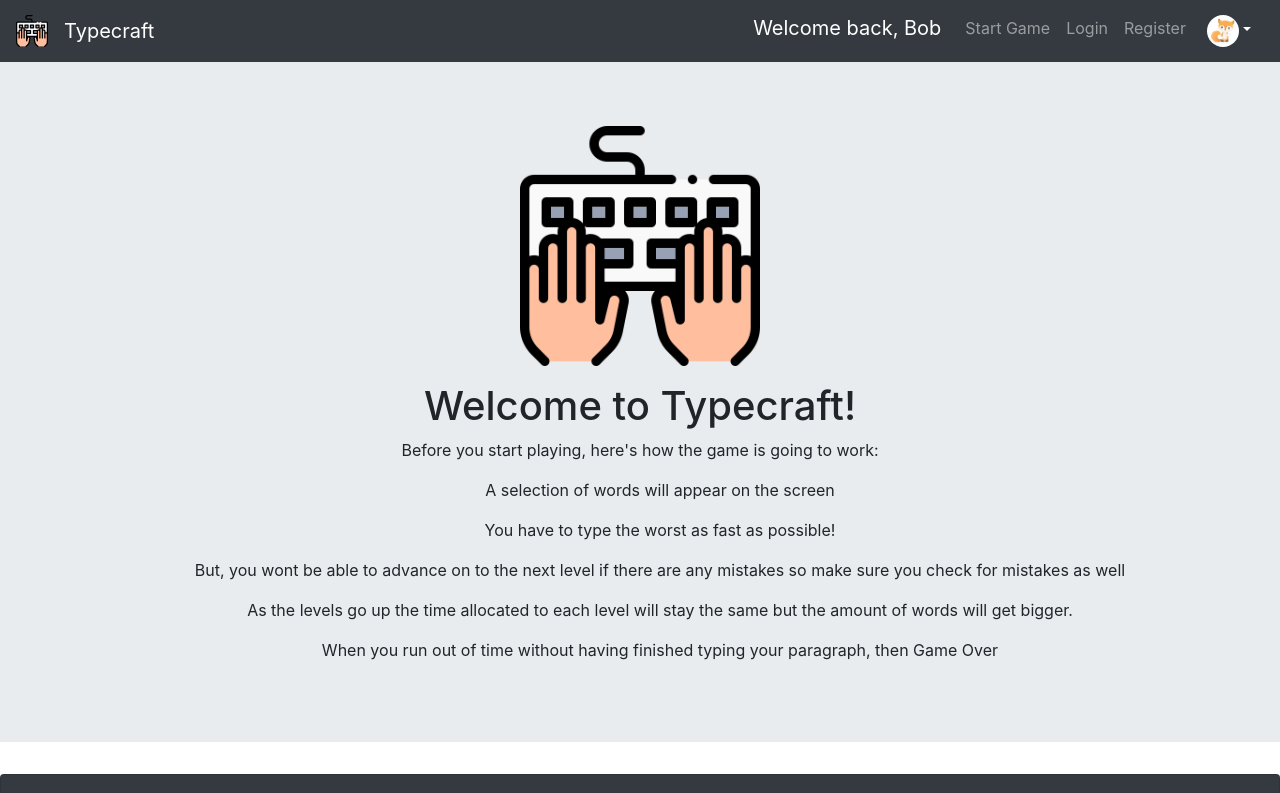
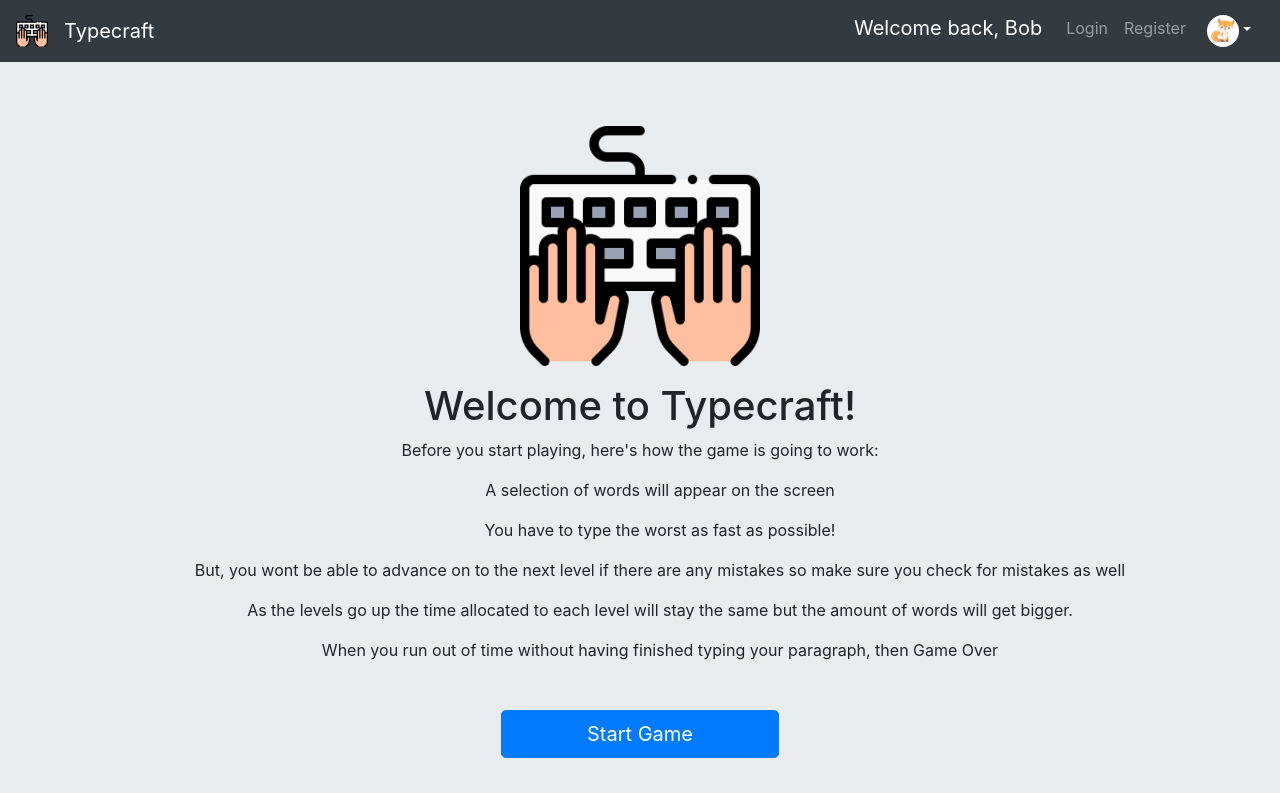
Before and after one commit to rbbenett/final-project-lhl, a React (Create React App) app in the folder final-project/: page / in a window 1280 px wide. Shown: the top 793 px of the page. Built offline with nearby package versions, Linux system fonts and the light colour scheme; no server answers; the HTML template or start-up script is replaced by a standard one.

Commit message:
Moved start game button to welcome page

```diff
--- a/final-project/src/App.js
+++ b/final-project/src/App.js
@@ -46,7 +46,6 @@ function App() {
           </Nav>
           <Nav>
             <Navbar.Brand>Welcome back, Bob</Navbar.Brand>
-            <Nav.Link href="/play">Start Game</Nav.Link>
             <Nav.Link onClick={handleShowLogin}>Login</Nav.Link>
             <Nav.Link onClick={handleShowRegister}>Register</Nav.Link>
             <Dropdown>
--- a/final-project/src/components/WelcomePage.css
+++ b/final-project/src/components/WelcomePage.css
@@ -7,3 +7,8 @@
   height: auto;
   margin-bottom: 1rem;
 }
+
+a.btn {
+  margin-top: 2rem;
+  width: 25%
+}
--- a/final-project/src/components/WelcomePage.jsx
+++ b/final-project/src/components/WelcomePage.jsx
@@ -1,5 +1,5 @@
 import React from 'react'
-import { Container, Jumbotron, Image } from 'react-bootstrap';
+import { Container, Jumbotron, Image, Button } from 'react-bootstrap';
 import "./WelcomePage.css"
 
 function Welcomepage() {
@@ -27,6 +27,7 @@ function Welcomepage() {
           <ul>
             When you run out of time without having finished typing your paragraph, then Game Over
           </ul>
+          <Button variant="primary" size="lg" href="/play">Start Game</Button>
         </Container>
       </Jumbotron>
     </div>
```
Also changed, not shown: final-project/src/components/GameConsole.jsx (+4 -4 lines), final-project/src/hooks/useApplicationData.js (indentation only).
